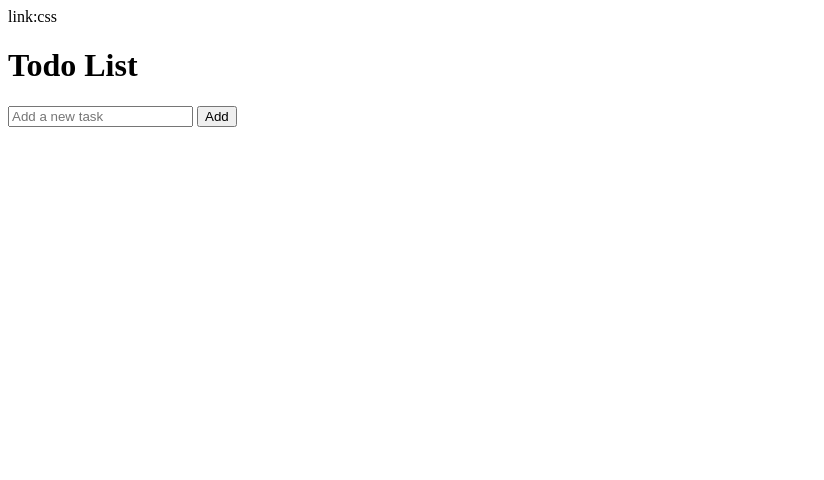
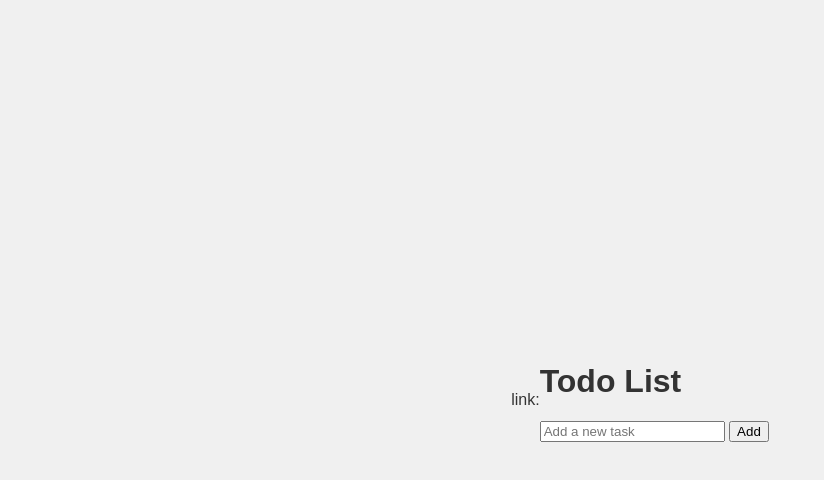
Before and after one commit to WisdomU/Todolistproject-, a plain HTML site: page index.html in a window 1280 px wide. Shown: the whole page, without its empty margins (0-824 px from the left). Drawn offline with Linux system fonts and the light colour scheme.

Commit message:
update index.html

```diff
--- a/index.html
+++ b/index.html
@@ -5,7 +5,7 @@
   <meta name="viewport" content="width=device-width, initial-scale=1.0">
   <meta http-equiv="X-UA-Compatible" content="ie=edge">
   <title>Todo List</title>
-  link:css
+  link:<link rel="stylesheet" href="style.css" type="text/css" media="all" />
 </head>
 <body>
 
```
